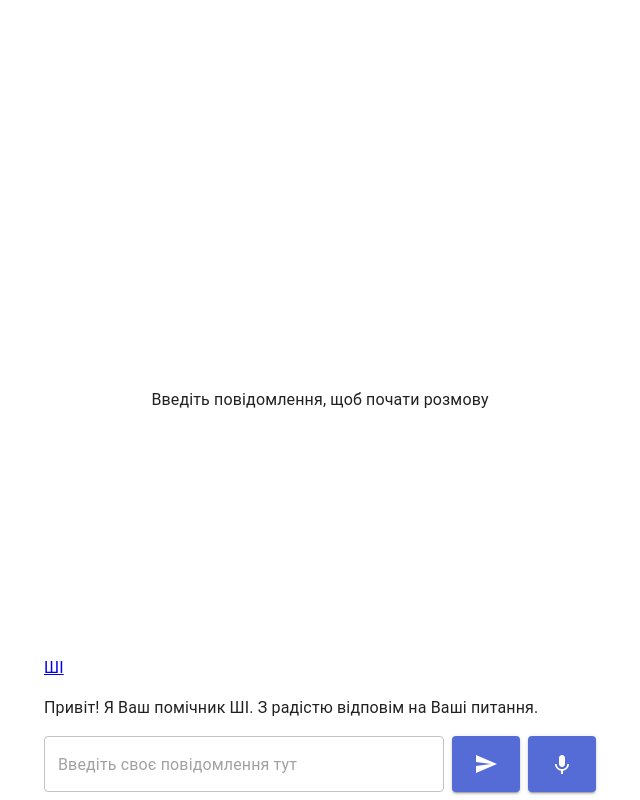
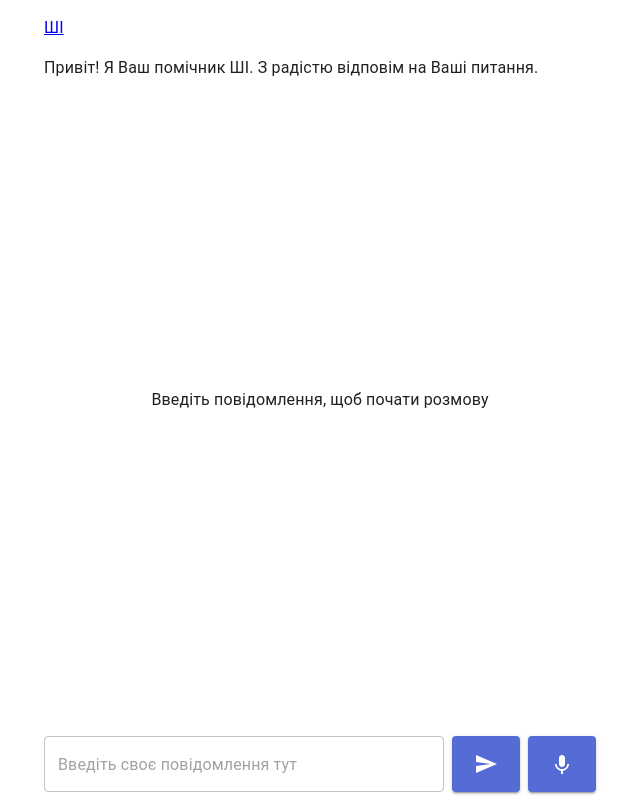
Before and after one commit to Dmytro8/ChatGPT-app, a Next.js app: page / in a window 1280 px wide. Shown: the whole page, without its empty margins (320-960 px from the left). Built offline with nearby package versions, Linux system fonts and the light colour scheme.

Commit message:
correct app height

```diff
--- a/components/chat/Chat.tsx
+++ b/components/chat/Chat.tsx
@@ -25,6 +25,7 @@
   const [cookie, setCookie] = useCookies([COOKIE_NAME]);
   const [isStreaming, setIsStreaming] = React.useState(false);
   const [stopGenerating, setStopGenerating] = React.useState(false);
+  const messagesEndRef = React.useRef<HTMLDivElement | null>(null);
 
   React.useEffect(() => {
     if (!cookie[COOKIE_NAME]) {
@@ -33,6 +34,10 @@
       setCookie(COOKIE_NAME, randomId);
     }
   }, [cookie, setCookie]);
+
+  React.useEffect(() => {
+    scrollToBottom();
+  }, [messages]);
 
   // send message to API /api/chat endpoint
   const sendMessage = async (message: string) => {
@@ -93,11 +98,19 @@
     }
   };
 
+  const scrollToBottom = () => {
+    messagesEndRef.current?.scrollIntoView();
+  };
+
   return (
     <ChatContainer>
       <MessagesContainer>
-        {messages.map(({ content, role }, index) => (
-          <ChatLine key={index} role={role} content={content} />
+        {messages.map(({ content, role }, index, originMessages) => (
+          <Box
+            ref={originMessages.length === index + 1 ? messagesEndRef : null}
+          >
+            <ChatLine key={index} role={role} content={content} />
+          </Box>
         ))}
       </MessagesContainer>
 
@@ -106,7 +119,8 @@
       {messages.length < 2 && (
         <ChatHint>{"Введіть повідомлення, щоб почати розмову"}</ChatHint>
       )}
-      <InputPanel sendMessage={sendMessage} />
+
+      <InputPanel sendMessage={sendMessage} disabled={loading || isStreaming} />
     </ChatContainer>
   );
 };
@@ -118,12 +132,12 @@
   height: "100%",
 }));
 
-const MessagesContainer = styled(Box)(() => ({
+const MessagesContainer = styled(Box)(({theme}) => ({
   display: "flex",
   flexDirection: "column",
-  justifyContent: "flex-end",
-  overflowY: "auto",
+  overflowY: "scroll",
   flexGrow: 1,
+  marginBottom: theme.spacing(1),
 }));
 
 const ChatHint = styled("div")({
--- a/components/chat/InputPanel.tsx
+++ b/components/chat/InputPanel.tsx
@@ -12,8 +12,10 @@
 import { useSpeechRecognition } from "../../speech/useRecognition";
 
 export const InputPanel = ({
+  disabled,
   sendMessage,
 }: {
+  disabled?: boolean;
   sendMessage: (message: string) => void;
 }) => {
   const { recognition, isRecogniting, startRecogniting, stopRecogniting } =
@@ -57,7 +59,7 @@
           required
           sx={{ width: "100%" }}
           value={input}
-          disabled={isRecogniting}
+          disabled={disabled || isRecogniting}
           placeholder="Введіть своє повідомлення тут"
           onKeyDown={(e) => {
             if (e.key === "Enter") {
@@ -75,7 +77,7 @@
         type="submit"
         variant="contained"
         size="large"
-        disabled={isRecogniting}
+        disabled={disabled || isRecogniting}
         onClick={handleSendMessage}
       >
         <SendIcon />
@@ -84,6 +86,7 @@
         size="large"
         type="submit"
         variant="contained"
+        disabled={disabled}
         onMouseDown={handleStartRecognition}
         onMouseUp={handleStopRecognition}
         onTouchStart={handleStartRecognition}
--- a/config/theme.tsx
+++ b/config/theme.tsx
@@ -1,13 +1,28 @@
-import { createTheme } from '@mui/material/styles';
-import { red } from '@mui/material/colors';
+import { createTheme } from "@mui/material/styles";
+import { red } from "@mui/material/colors";
 // Create a theme instance.
 const theme = createTheme({
+  components: {
+    MuiCssBaseline: {
+      styleOverrides: {
+        "#__next": {
+          height: "100%",
+        },
+        html: {
+          height: "100%",
+        },
+        body: {
+          height: "100%",
+        },
+      },
+    },
+  },
   palette: {
     primary: {
-      main: '#556cd6',
+      main: "#556cd6",
     },
     secondary: {
-     main: '#19857b',
+      main: "#19857b",
     },
     error: {
       main: red.A400,
--- a/pages/index.tsx
+++ b/pages/index.tsx
@@ -12,7 +12,7 @@
 }
 
 const Container = styled(MuiContainer)(({ theme }) => ({
-  height: "100vh",
+  height: "100%",
   overflow: "hidden",
 }));
 
```
Lines whose indentation alone changed are shown as unchanged.
